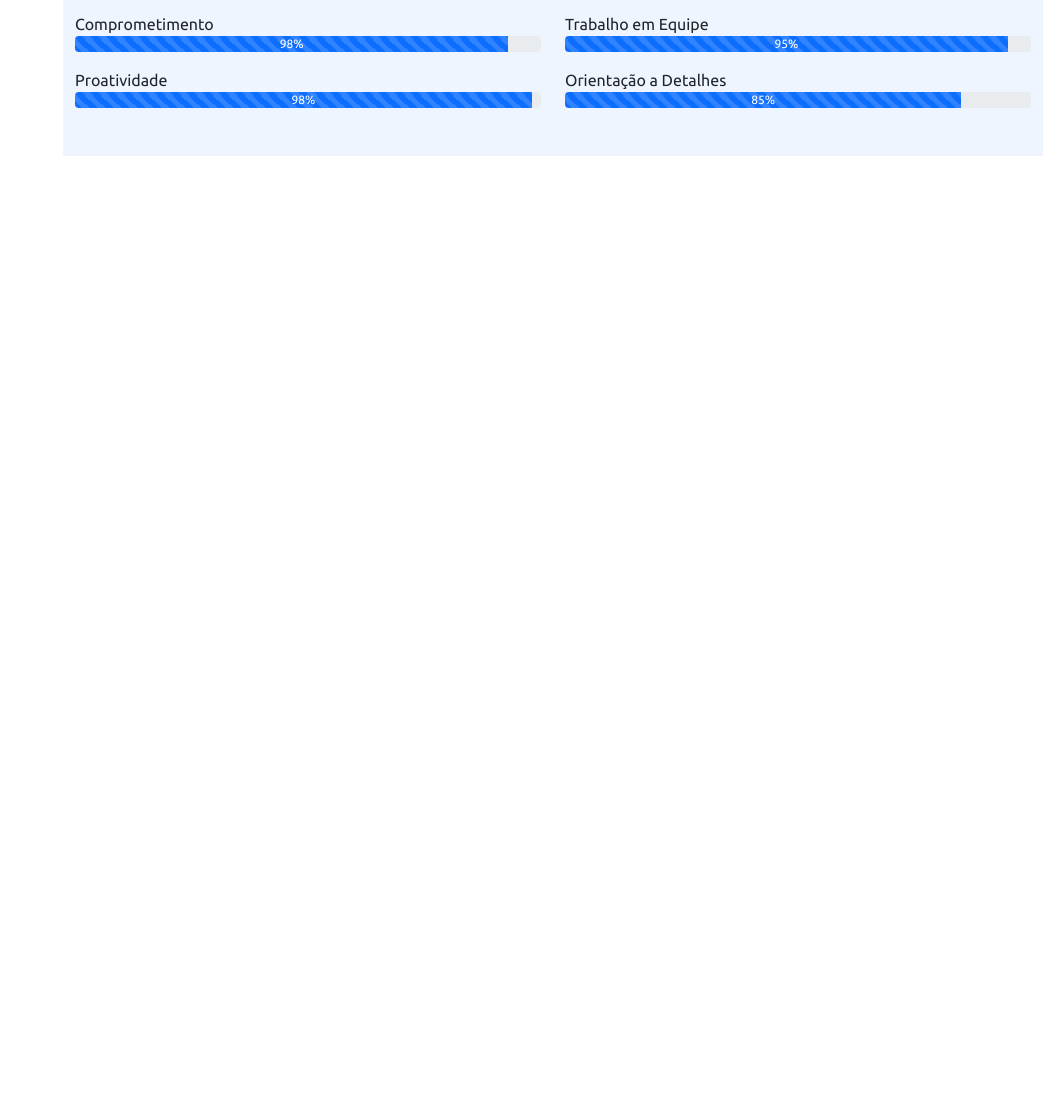
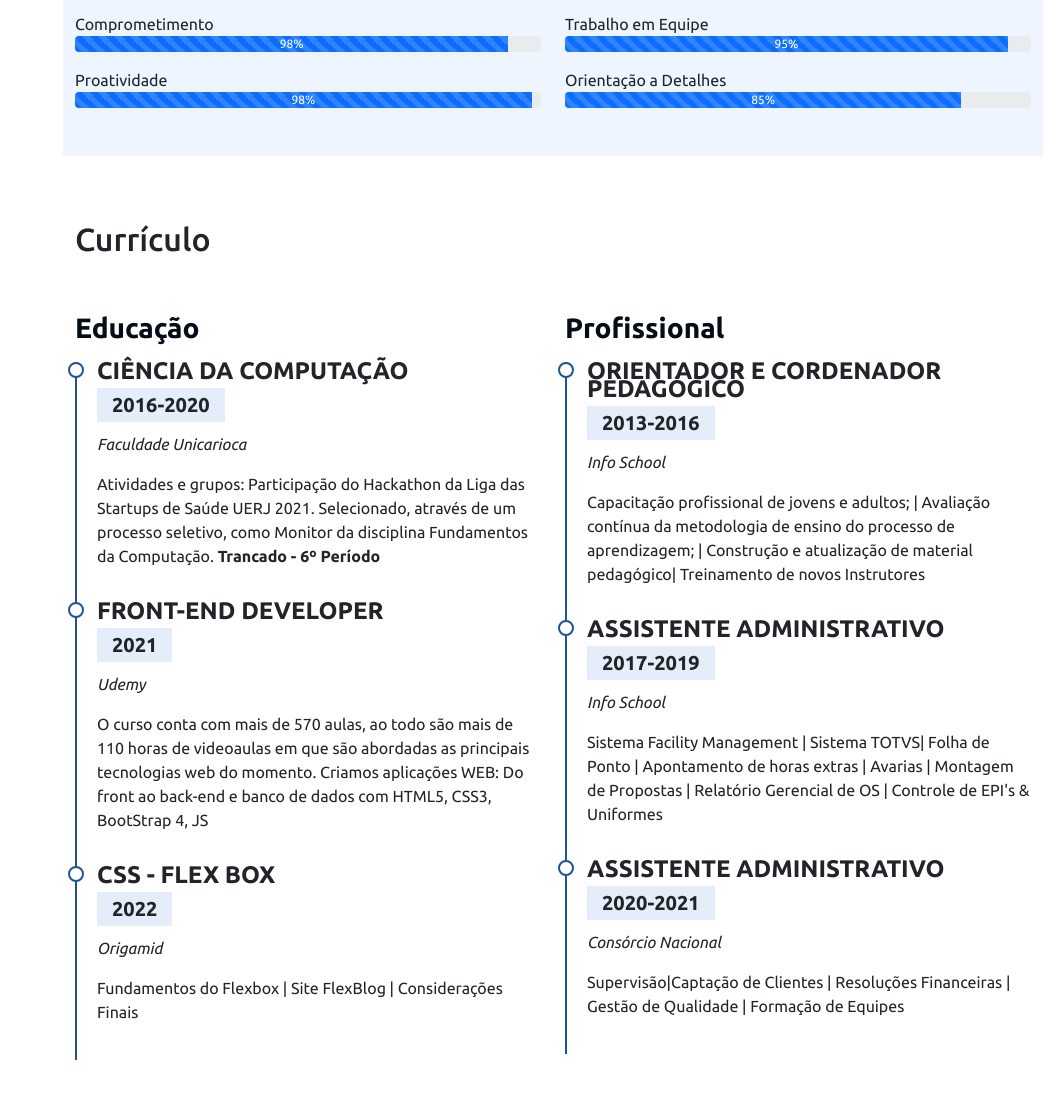
Before and after one commit to oficialjeffs/Portif-lio-MVC, a Flask app: page / in a window 1280 px wide. Shown: the part 2262-3370 px from the top of the page, without its empty margins (237-1280 px from the left). Before the commit the page ends 2418 px from the top, so only its background shows below. Run offline with Flask 2, Linux system fonts and the light colour scheme; some libraries are stand-ins or nearby versions.

Commit message:
Seção Currículo Finalizado

```diff
--- a/Templates/index.html
+++ b/Templates/index.html
@@ -18,8 +18,7 @@
 
     <i class="bi bi-list menu-mobile"></i>
 
-    <aside id="header">
-        <!--Barra Lateral-->
+    <aside id="header"> <!--Barra Lateral-->
         <section class="profile">
             <img src="../static/img/perfil1.jpg" alt="Foto do Jeff">
             <h1>Jefferson Santos</h1>
@@ -52,13 +51,13 @@
                         Habilidades</a>
                 </li>
                 <li class="nav-item">
-                    <a class="nav-link" href="#"><i class="bi bi-file-earmark" aria-hidden="true"></i> Currículo</a>
+                    <a class="nav-link" href="#curriculo"><i class="bi bi-file-earmark" aria-hidden="true"></i> Currículo</a>
                 </li>
                 <li class="nav-item">
-                    <a class="nav-link" href="#"><i class="bi bi-collection" aria-hidden="true"></i> Portifólio</a>
+                    <a class="nav-link" href="#portifolio"><i class="bi bi-collection" aria-hidden="true"></i> Portifólio</a>
                 </li>
                 <li class="nav-item">
-                    <a class="nav-link" href="#"><i class="bi bi-envelope" aria-hidden="true"></i> Contato</a>
+                    <a class="nav-link" href="#contato"><i class="bi bi-envelope" aria-hidden="true"></i> Contato</a>
                 </li>
             </ul>
         </nav>
@@ -325,6 +324,74 @@
             </div>
         </section>
 
+        <section class="mt-5 cv" id="curriculo">
+
+            <div class="container pb-5">
+                <h2 class="pt-3 pb-4" >Currículo</h2>
+                <div class="row">
+                    <div class="col-md-6"> <!--Educação-->
+                        <h3 class="cv-title">Educação</h3>
+
+                        <div class="cv-item">
+                            <h4>Ciência da Computação</h4>                                                        <!--Nome do curso-->
+                            <h5>2016-2020</h5>                                                                    <!--Data-->
+                            <p><em> Faculdade Unicarioca</em></p>                                                 <!--Instituição de ensino-->
+                            <p> Atividades e grupos: Participação do Hackathon da Liga das Startups de
+                                Saúde UERJ 2021. Selecionado, através de um processo seletivo, como Monitor
+                                da disciplina Fundamentos da Computação. <strong> Trancado - 6º Período</p></strong>   <!--Descrição-->
+                        </div>
+
+                        <div class="cv-item">
+                            <h4>Front-end Developer</h4>                                                     <!--Nome do curso-->
+                            <h5>2021</h5>                                                                    <!--Data-->
+                            <p><em>Udemy</em></p>                                                            <!--Instituição de ensino-->
+                            <p>O curso conta com mais de 570 aulas, ao todo são mais de 110 horas
+                            de videoaulas em que são abordadas as principais tecnologias web do momento.
+                            Criamos aplicações WEB: Do front ao back-end e banco de dados com HTML5, CSS3, BootStrap 4, JS</p> <!--Descrição-->
+                        </div>
+
+                        <div class="cv-item">
+                            <h4>CSS - Flex Box</h4>                                                  <!--Nome do curso-->
+                            <h5>2022</h5>                                                            <!--Data-->
+                            <p><em>Origamid</em></p>                                                 <!--Instituição de ensino-->
+                            <p>Fundamentos do Flexbox | Site FlexBlog | Considerações Finais</p>     <!--Descrição-->
+                        </div>
+                    </div>
+
+                    <div class="col-md-6"> <!--Profissional-->
+                        <h3 class="cv-title">Profissional</h3>
+
+                        <div class="cv-item">
+                            <h4>Orientador e Cordenador Pedagógico</h4>                                                  <!--Cargo-->
+                            <h5>2013-2016</h5>                                                                           <!--Data-->
+                            <p><em>Info School</em></p>                                                                  <!--Empresa-->
+                            <p>   Capacitação profissional de jovens e adultos;
+                                | Avaliação contínua da metodologia de ensino do processo de aprendizagem;
+                                | Construção e atualização de material pedagógico| Treinamento de novos Instrutores</p>  <!--Descrição-->
+                        </div>
+
+                        <div class="cv-item">
+                            <h4>Assistente administrativo</h4>                                                           <!--Cargo-->
+                            <h5>2017-2019</h5>                                                                           <!--Data-->
+                            <p><em>Info School</em></p>                                                                  <!--Empresa-->
+                            <p> Sistema Facility Management
+                                | Sistema TOTVS| Folha de Ponto | Apontamento de horas extras | Avarias
+                                | Montagem de Propostas | Relatório Gerencial de OS | Controle de EPI's & Uniformes</p>  <!--Descrição-->
+                        </div>
+
+                        <div class="cv-item">
+                            <h4>Assistente administrativo</h4>                                                           <!--Cargo-->
+                            <h5>2020-2021</h5>                                                                           <!--Data-->
+                            <p><em>Consórcio Nacional</em></p>                                                           <!--Empresa-->
+                            <p> Supervisão|Captação de Clientes | Resoluções Financeiras | Gestão de Qualidade |
+                                 Formação de Equipes</p>                                                                 <!--Descrição-->
+                        </div>
+                    </div>
+                </div>
+
+            </div>
+
+        </section>
     </main>
 
 
--- a/static/style.css
+++ b/static/style.css
@@ -198,6 +198,7 @@ i.menu-mobile{ /*Menu Responsivo*/
 
 @media(max-width: 1024px){ /*Responsividade*/
 
+    /*Menu Lateral*/
     #header {
 
         left: -300px;
@@ -210,6 +211,7 @@ i.menu-mobile{ /*Menu Responsivo*/
 
     }
 
+    /*Home*/
     section#inicio h2{
 
         font-size: 3.5rem;
@@ -250,13 +252,65 @@ i.menu-mobile{ /*Menu Responsivo*/
 
 }
 
+/*Habilidades*/
 .img-fluid {
     border-radius: 50%;
 }
 
-/*Habilidades*/
+
 .section-bg{
 
     background-color: #eff5ff; /*Plano de fundo da seção Habilidades*/
 
 }
+
+
+/*Currículo*/
+.cv .cv-title{
+
+    font-weight: 700;
+    margin-top: 20px;
+    margin-bottom: 20px;
+    color: #050d18;
+}
+
+.cv .cv-item{
+
+    padding: 0 0 20px 20px;
+    margin-top: -2px;
+    border-left: 2px solid #1f5297;
+    position: relative;
+
+}
+
+.cv .cv-item h4{
+
+    line-height: 18px;
+    font-weight: 600;
+    text-transform: uppercase;
+
+}
+
+.cv .cv-item h5{
+
+    background: #e4edf9;
+    padding: 5px 15px;
+    display: inline-block;
+    font-weight: 600;
+    margin-bottom: 10px;
+
+}
+
+.cv .cv-item::before {
+
+    content:"";
+    position: absolute;
+    top: 0;
+    left:-9px;
+    width: 16px;
+    height: 16px;
+    border: 2px solid #1f5297;
+    background: #fff;
+    border-radius: 50%;
+
+}
```
